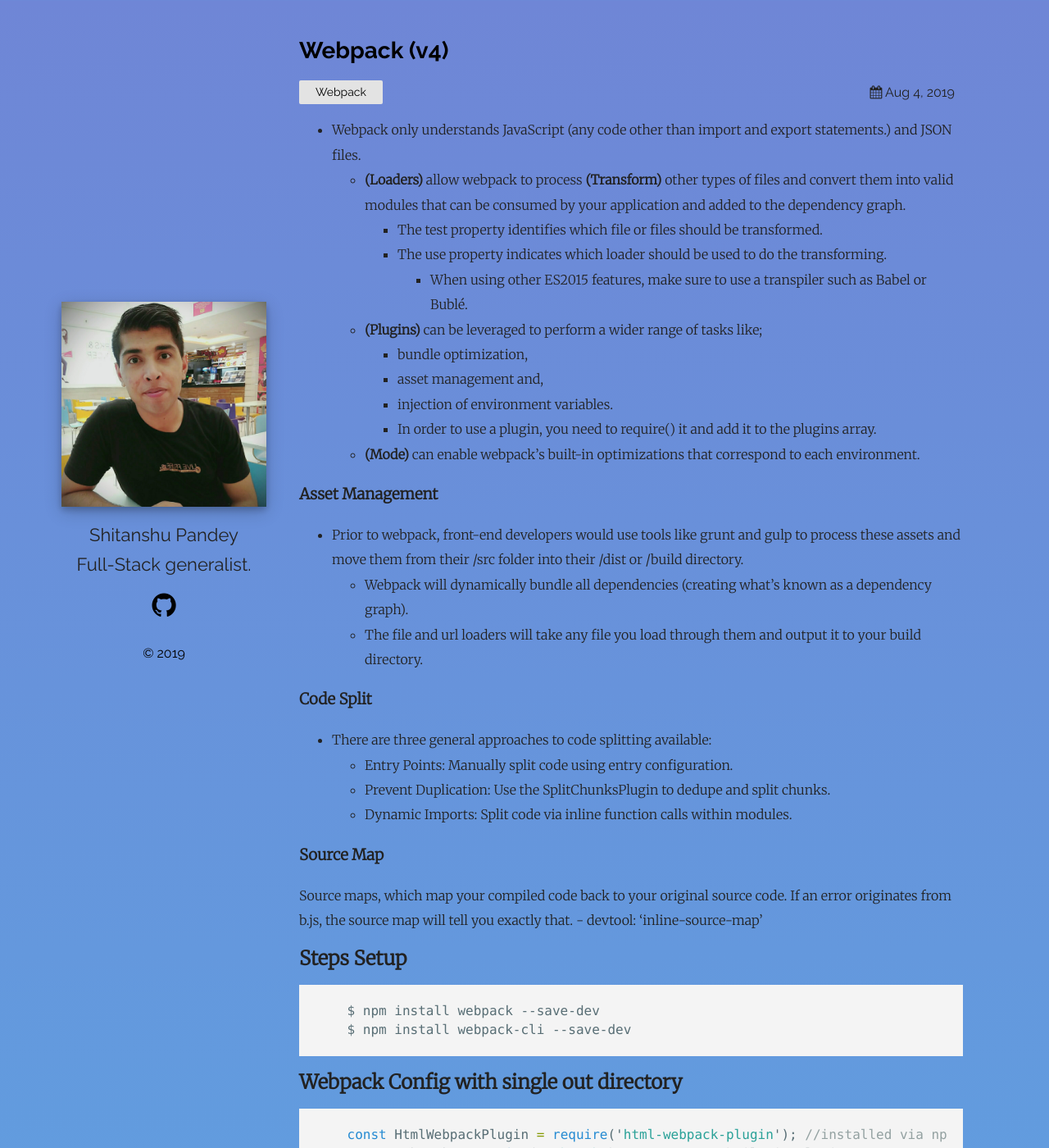
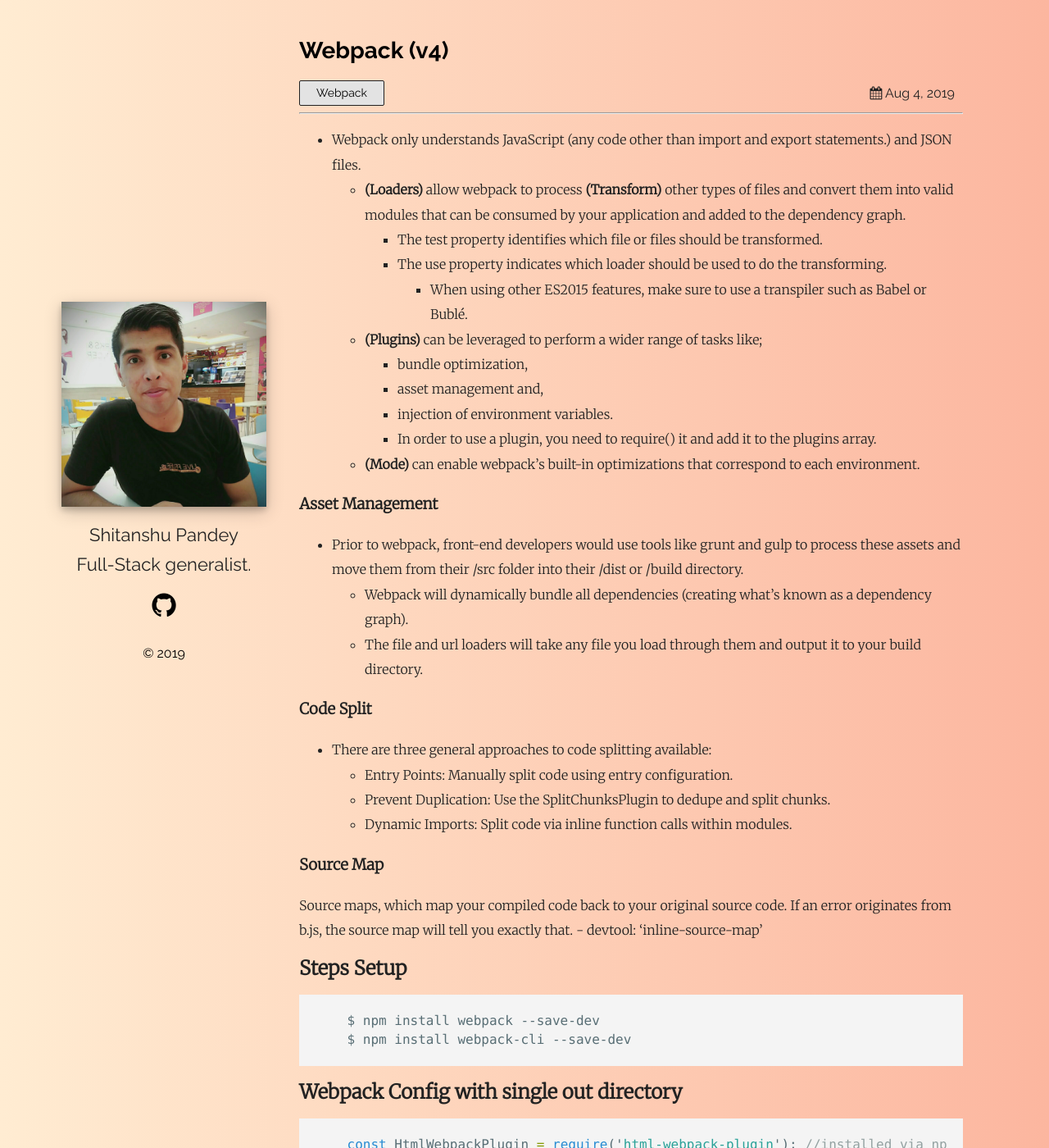
Before and after one commit to thisis-Shitanshu/shitanshupandey-in, a Jekyll site: the page built from _posts/2019-08-04-Webpack.md, in a window 1280 px wide and 1400 px high. Shown: the whole window at 82% size. Built offline with Jekyll 4.4.1, drawn with Linux system fonts in a browser that asks for light colours.

Commit message:
Adding New Style.

```diff
--- a/_layouts/post.html
+++ b/_layouts/post.html
@@ -14,6 +14,7 @@ layout: default
     </ul>
     <div class="post-date"><i class="icon-calendar"></i>{{ page.date | date: date_format }}</div>
   </div>
+  <hr />
   <div class="post">
     {{ content }}
   </div>
--- a/_sass/plain.scss
+++ b/_sass/plain.scss
@@ -19,7 +19,7 @@ body {
 	margin: 0;
 	-webkit-font-smoothing: antialiased;
 	-moz-osx-font-smoothing: grayscale;
-	background-image: linear-gradient(to top, #48c6ef 0%, #6f86d6 100%);
+	background-image: linear-gradient(to right, #ffecd2 0%, #fcb69f 100%);
 }
 
 img, embed, object, video {
@@ -122,6 +122,7 @@ main {
 		background-color: #E3E3E3;
 		padding: 5px 20px;
 		border-radius: 2px;
+		border: 1px solid #222222;
 		@media screen and (max-width: $mobileW){
 			margin-top: 5px;
 		}
```
